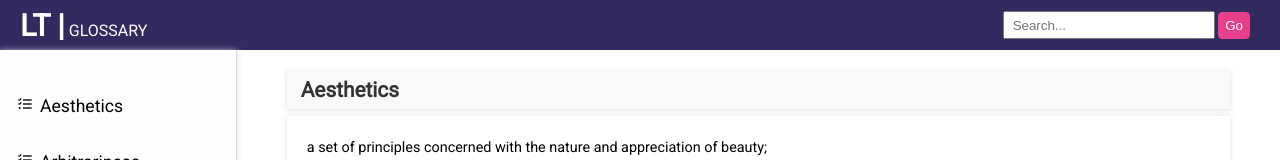
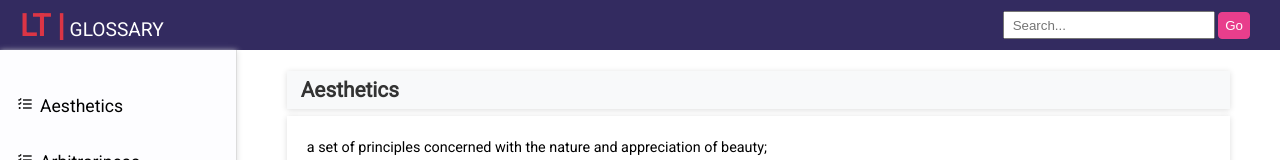
Before and after one commit to abdurasul-abdurakhimov/hello-world, a plain HTML site: page index.html in a window 1280 px wide. Shown: the top 160 px of the page. Drawn offline with Linux system fonts and the light colour scheme.

Commit message:
Update index.html

```diff
--- a/index.html
+++ b/index.html
@@ -35,18 +35,18 @@
 }
 
 .header span {
-  color: white;
+  color: #dc3545;
   font-style: normal;
   font-weight: 900;
   font-size: 1.9rem;
 }
 
 #header-link {
-  color: #FDFDFF;
+  color: #fff;
   text-decoration: none;
   cursor: pointer;
   font-weight: lighter;
-  font-size: 1rem;
+  font-size: 1.2rem;
 }
 
 .wrapper {
```
